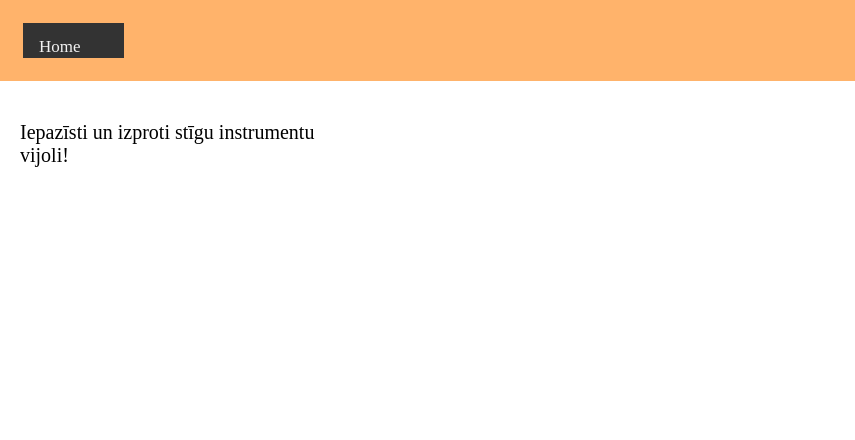
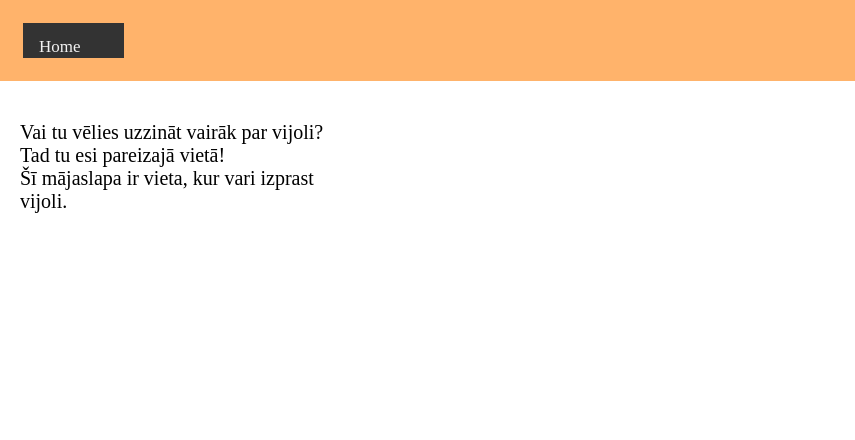
Before and after one commit to liiva3/majas_lapa, a plain HTML site: page index.html in a window 1280 px wide. Shown: the full height of the page, 0-855 px from the left. Drawn offline with Linux system fonts and the light colour scheme.

Commit message:
index.html

```diff
--- a/index.html
+++ b/index.html
@@ -21,7 +21,7 @@
     </div>
     <div class="content">
         <div class="content1">
-                <p>Iepazīsti un izproti stīgu instrumentu vijoli!</p>
+                <p>Vai tu vēlies uzzināt vairāk par vijoli? <br> Tad tu esi pareizajā vietā! <br> Šī mājaslapa ir vieta, kur vari izprast vijoli.</p>
                 <img id="bilde1" src="https://solg.vn/wp-content/uploads/2019/09/solg_gia-mua-ban-dan-violin.jpg" alt="Vijole">
         </div>
         <div class="content2">
```
